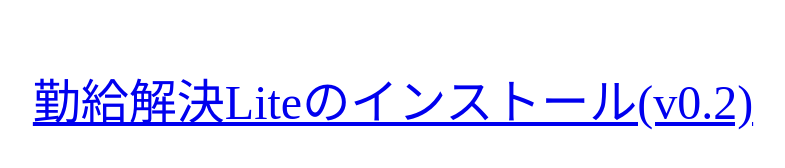
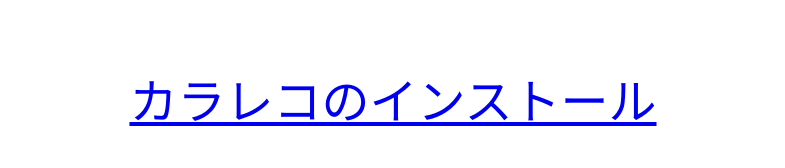
Before and after one commit to shiftApps/KintaiLite, a plain HTML site: page index.html in a window 1280 px wide. Shown: the whole page, without its empty margins (247-1032 px from the left). Drawn offline with Linux system fonts and the light colour scheme.

Commit message:
Update index.html

```diff
--- a/index.html
+++ b/index.html
@@ -7,7 +7,7 @@
 <center>
 <font size="7">
 <br />
-<a href="itms-services://?action=download-manifest&amp;url=https://shiftapps.github.io/KintaiLite/KintaiLite.plist">勤給解決Liteのインストール(v0.2)</a>
+<a href="itms-services://?action=download-manifest&amp;url=https://shiftapps.github.io/KintaiLite/KintaiLite.plist">カラレコのインストール</a>
 </font><br /><br />
 </center>
 </body>
```
